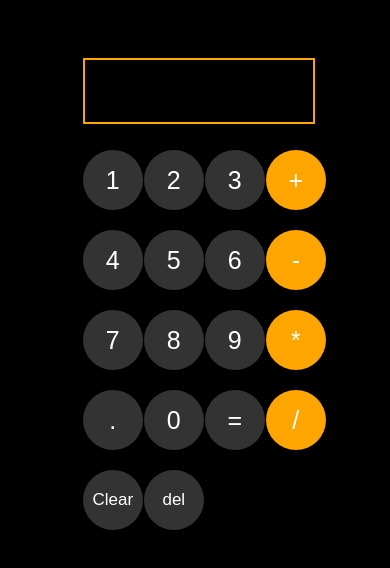
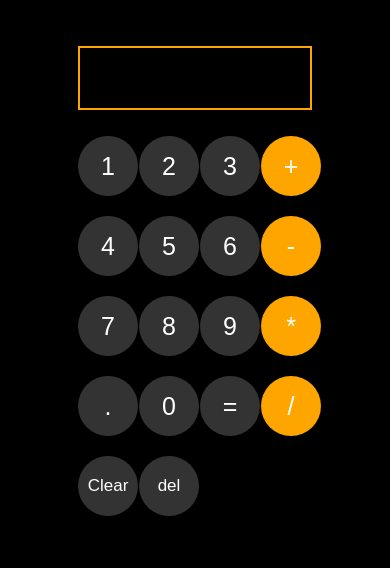
Before and after one commit to Genicks/Calculator-Project, a plain HTML site: page Index.html in a window 390 px wide. Drawn offline with Linux system fonts and the light colour scheme.

Commit message:
update responsiveness

```diff
--- a/Index.html
+++ b/Index.html
@@ -9,8 +9,11 @@
   <link rel="stylesheet" href="Style.css">
 </head>
 <body>
+
+  <div class="textboxContainer" >
+    <input class="textbox" id="textbox" type="text">
+  </div>
 <div class="calculator">
-  <input class="textbox" id="textbox" type="text">
 
   <div class="buttonsContainer">
 
--- a/Style.css
+++ b/Style.css
@@ -1,12 +1,24 @@
 body{
   background-color: black;
   color: white;
+  padding: 0;
+  margin: 0;
+}
+.textboxContainer{
+  display: flex;
+  align-items: last baseline;
+  justify-content: center;
+  background-color: transparent;
+  width: 60%;
+  height: 110px;
+  margin-left: 20%;
+  margin-right: 20%;
 }
 
 .textbox{
-  width: 60%;
+  width: 100%;
   height: 60px;
-  margin: 50px 20% 0px 20%;
+  padding: 0% 5%;
   border:2px solid orange;
   font-size: 25px;
   font-family: Arial;
```
